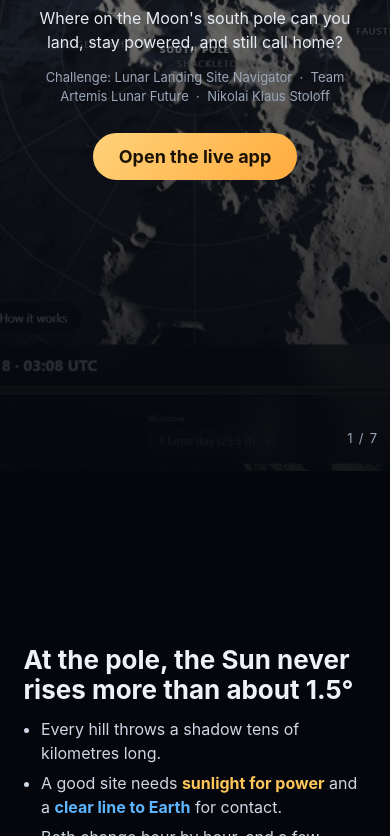
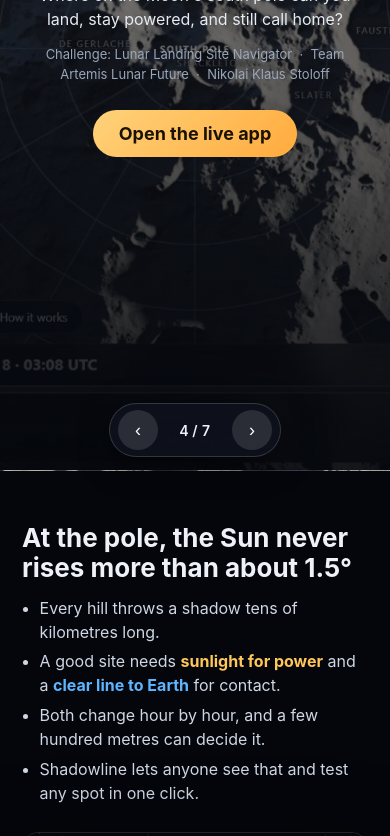
Before and after one commit to Klauscreates/shadowline, a website: page demo/index.html in a window 390 px wide. Shown: the part 373-1209 px from the top of the page. Drawn offline with Linux system fonts and the light colour scheme.

Commit message:
Demo slides: counter with back/next buttons, roomier phone layout
Co-Authored-By: Claude Fable 5.2 <noreply@anthropic.com>

```diff
--- a/demo/index.html
+++ b/demo/index.html
@@ -42,7 +42,25 @@
   .stat p { margin: 8px 0 0; font-size: clamp(13px, 1.25vw, 17px); }
   a { color: var(--sun); }
   .btn { display: inline-block; margin-top: 26px; background: linear-gradient(135deg, #ffd27a, #ffab3d); color: #1b1203; padding: 13px 26px; border-radius: 999px; font-weight: 700; text-decoration: none; font-size: 18px; }
-  @media (max-width: 860px) { .two, .stats, .tri, .last, .three { grid-template-columns: 1fr; } img.phone { max-height: 70vh; } }
+  /* slide counter with back / next buttons */
+  .nav { position: fixed; left: 50%; bottom: 14px; transform: translateX(-50%); z-index: 10; display: flex; align-items: center; gap: 8px; padding: 6px 8px; border-radius: 999px; background: rgba(14, 18, 28, .86); border: 1px solid rgba(255, 255, 255, .16); box-shadow: 0 8px 30px rgba(0, 0, 0, .5); }
+  .nav button { width: 40px; height: 40px; border-radius: 50%; border: 0; background: rgba(255, 255, 255, .12); color: #fff; font-size: 18px; cursor: pointer; }
+  .nav button:hover { background: rgba(255, 255, 255, .26); }
+  .nav button:disabled { opacity: .3; cursor: default; }
+  .nav span { min-width: 58px; text-align: center; font-size: 14px; font-weight: 600; color: #eef2f8; font-variant-numeric: tabular-nums; }
+  .n { display: none; }
+  section { padding-bottom: 84px; }
+  @media (max-width: 860px) {
+    html { scroll-snap-type: none; }
+    .two, .stats, .tri, .last, .three { grid-template-columns: 1fr; }
+    section { min-height: auto; padding: 52px 22px 96px; border-bottom: 1px solid rgba(255, 255, 255, .08); }
+    section.hero { min-height: 100vh; min-height: 100svh; }
+    img.phone { max-height: 70vh; }
+    img.tall { max-height: none; width: 100%; }
+    .two, .three { gap: 22px; }
+    h2 { font-size: 26px; }
+    p, li { font-size: 16px; }
+  }
 </style>
 </head>
 <body>
@@ -159,10 +177,22 @@
   </div>
   <div class="n">7 / 7</div>
 </section>
+<nav class="nav" aria-label="Slides">
+  <button id="prev" aria-label="Previous slide">‹</button>
+  <span id="count">1 / 7</span>
+  <button id="next" aria-label="Next slide">›</button>
+</nav>
 <script>
+  const slides = [...document.querySelectorAll('section')];
+  const current = () => { const mid = scrollY + innerHeight * 0.4; let k = 0; slides.forEach((el, i) => { if (el.offsetTop <= mid) k = i; }); return k; };
+  const go = (i) => slides[Math.max(0, Math.min(slides.length - 1, i))].scrollIntoView({ behavior: 'smooth', block: 'start' });
+  const sync = () => { const k = current(); document.getElementById('count').textContent = (k + 1) + ' / ' + slides.length; document.getElementById('prev').disabled = k === 0; document.getElementById('next').disabled = k === slides.length - 1; };
+  document.getElementById('prev').addEventListener('click', () => go(current() - 1));
+  document.getElementById('next').addEventListener('click', () => go(current() + 1));
+  addEventListener('scroll', sync, { passive: true }); addEventListener('resize', sync); sync();
   addEventListener('keydown', (e) => {
     const d = ['ArrowDown', 'ArrowRight', 'PageDown', ' '].includes(e.key) ? 1 : ['ArrowUp', 'ArrowLeft', 'PageUp'].includes(e.key) ? -1 : 0;
-    if (d) { e.preventDefault(); scrollBy(0, d * innerHeight); }
+    if (d) { e.preventDefault(); go(current() + d); }
   });
 </script>
 </body>
```
